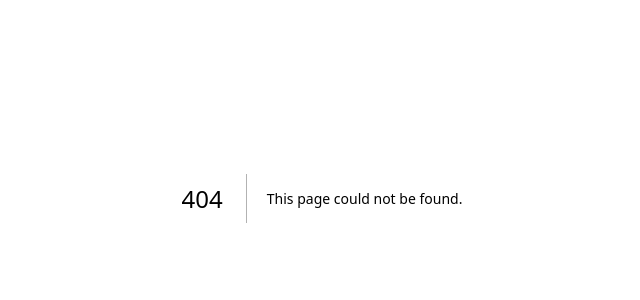
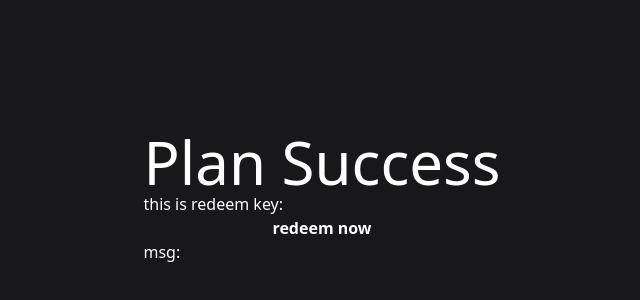
Before and after one commit to Patel-Open-Soft-2023-2024/website_frontend, a Next.js app: page /success in a window 1280 px wide. Before the commit this address had no page. Shown: the part 202-502 px from the top of the page, without its empty margins (318-958 px from the left). Built offline with nearby package versions, Linux system fonts and the light colour scheme; no server answers.

Commit message:
Fix bug in login functionality

```diff
--- /dev/null
+++ b/pages/cancel.tsx
@@ -0,0 +1,22 @@
+import { NextPageContext } from "next";
+import { getSession, useSession } from "next-auth/react";
+import { useRouter } from "next/router";
+import { useCallback } from "react";
+import {CheckIcon} from '@heroicons/react/24/solid'
+
+import useCurrentUser from "@/hooks/useCurrentUser";
+const App = () => {
+  const router = useRouter();
+  const { data: currentUser } = useCurrentUser();
+  return (
+    <div className="flex items-center h-full justify-center">
+      <div className="flex flex-col">
+        <h1 className="text-3xl md:text-6xl text-white text-center">Plan Cancelled</h1>
+        <p className="text-white text-center">Go back to home</p>
+        <button onClick={()=>router.push("/")} className="bg-white text-black p-2 rounded-md">Home</button>
+      </div>
+    </div>
+  );
+}
+
+export default App;
--- /dev/null
+++ b/pages/success.tsx
@@ -0,0 +1,51 @@
+import { NextPageContext } from "next";
+import { getSession, useSession } from "next-auth/react";
+import { useRouter } from "next/router";
+import { useCallback, useEffect, useState } from "react";
+import {CheckIcon} from '@heroicons/react/24/solid'
+
+import useCurrentUser from "@/hooks/useCurrentUser";
+import axios from "axios";
+import dynamic from "next/dynamic";
+import { axiosMainServerInstance } from "@/libs/axiosInstance";
+
+
+const App = () => {
+  const router = useRouter();
+  const { data: currentUser } = useCurrentUser();
+  const [redeemKey,setRedeemKey]=useState<string|null>(null);
+  const [msg,setMsg]=useState<string|null>(null);
+
+  useEffect(()=>{
+    if(typeof window === 'undefined')
+        return;
+    else{
+        const param=new URL(location.href).searchParams.get("redeemKey");
+        setRedeemKey(param);
+    }
+  },[])
+
+  const redeem=()=>{
+    axiosMainServerInstance.post("/redeem",{redeemKey}).then((res:any)=>{
+        console.log("redeem res:",res);
+        console.log("redemd msg:",res.data.msg);
+        setMsg(res.data.msg);
+    }).catch((err:any)=> setMsg(err.msg));
+  }
+  return (
+    <div className="flex items-center h-full justify-center">
+      <div className="flex flex-col text-white">
+        <h1 className="text-3xl md:text-6xl text-white text-center">Plan Success</h1>
+        <div>
+            this is redeem key: {redeemKey}
+        </div>
+        <button className="font-bold" onClick={redeem}>redeem now</button>
+        <div>
+            msg:{msg}
+        </div>
+      </div>
+    </div>
+  );
+}
+
+export default App;
```
